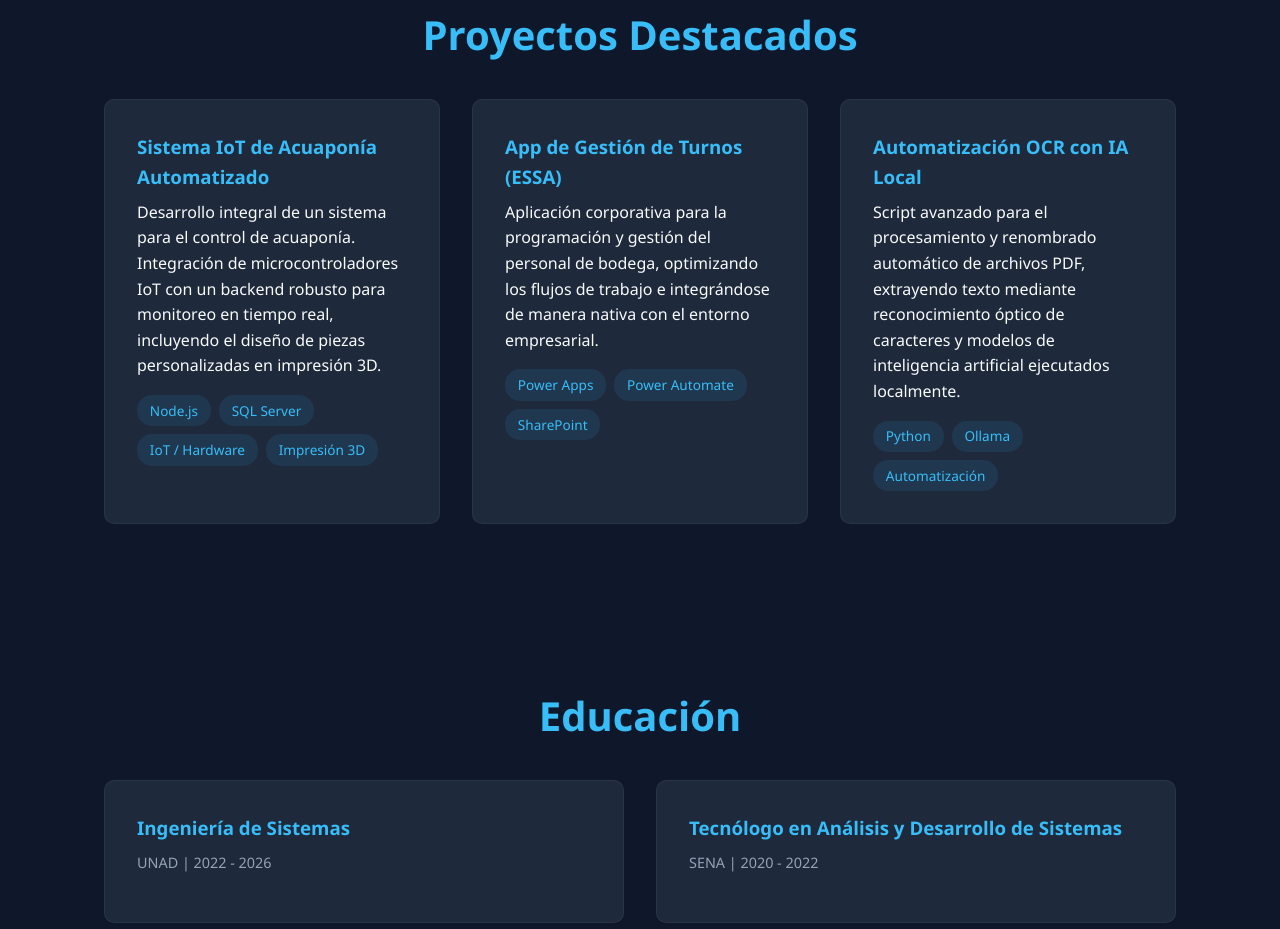
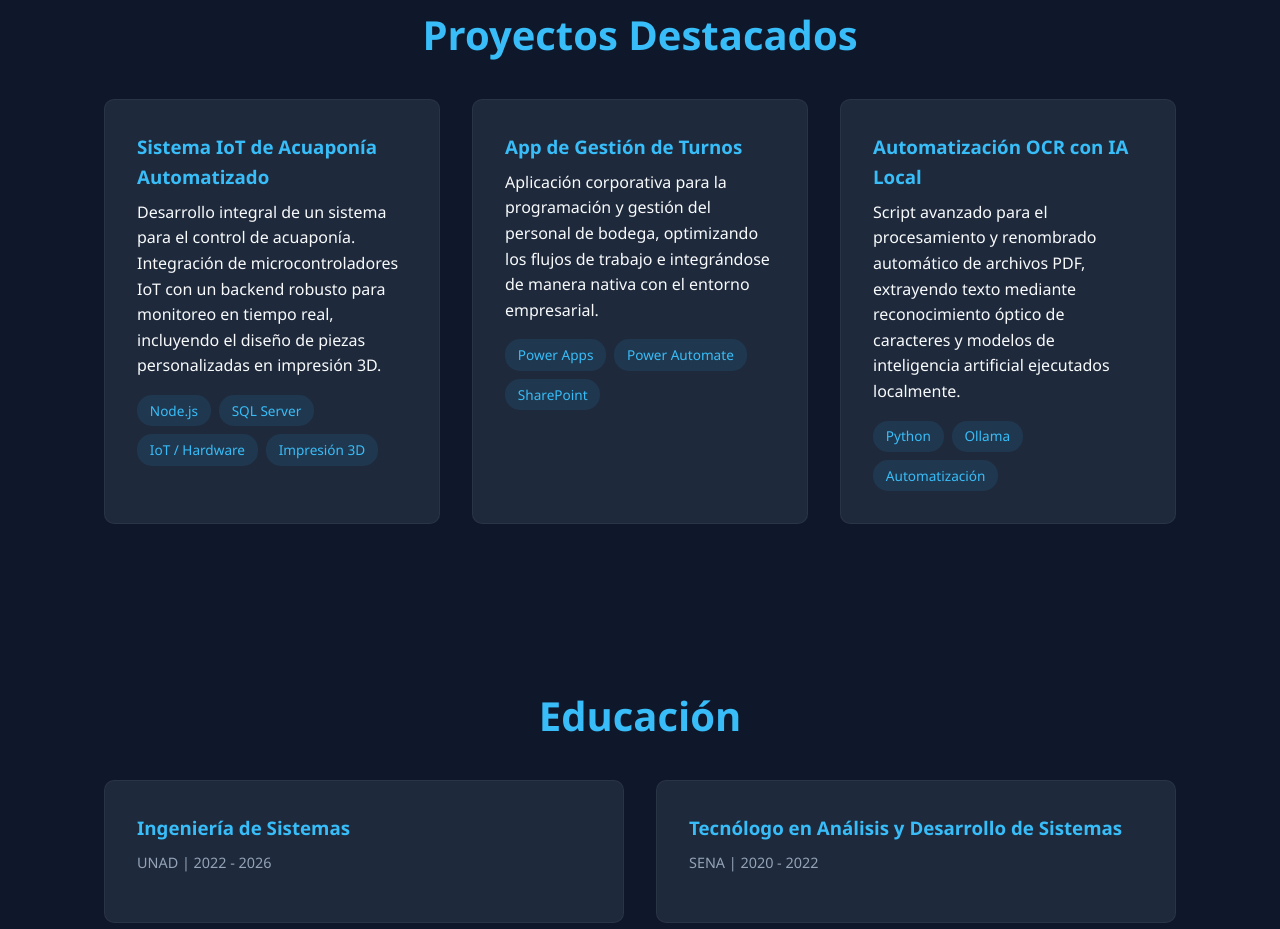
Before and after one commit to cristianromero-tech/cristianromero-tech.github.io, a plain HTML site: page index.html in a window 1280 px wide. Shown: the part 1420-2349 px from the top of the page. Drawn offline with Linux system fonts and the light colour scheme.

Commit message:
Primer commit para inicializar el repositorio

```diff
--- a/index.html
+++ b/index.html
@@ -270,7 +270,7 @@
                 </div>
             </div>
             <div class="card">
-                <h3>App de Gestión de Turnos (ESSA)</h3>
+                <h3>App de Gestión de Turnos </h3>
                 <p>Aplicación corporativa para la programación y gestión del personal de bodega, optimizando los flujos de trabajo e integrándose de manera nativa con el entorno empresarial.</p>
                 <div class="tags">
                     <span class="tag">Power Apps</span>
```
